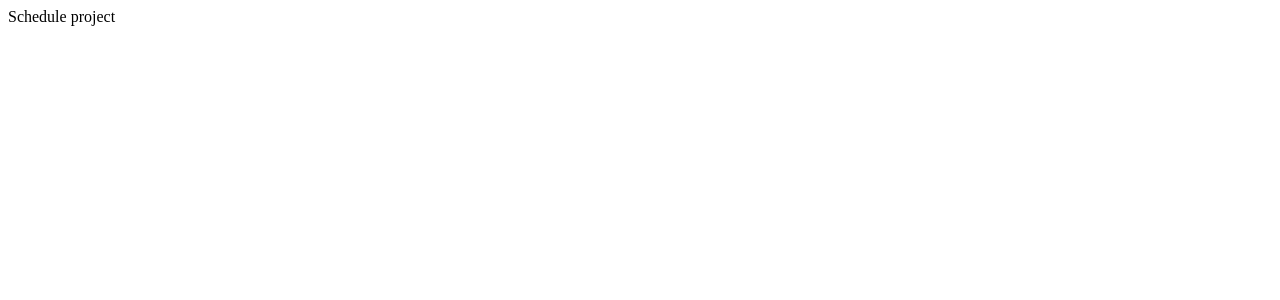
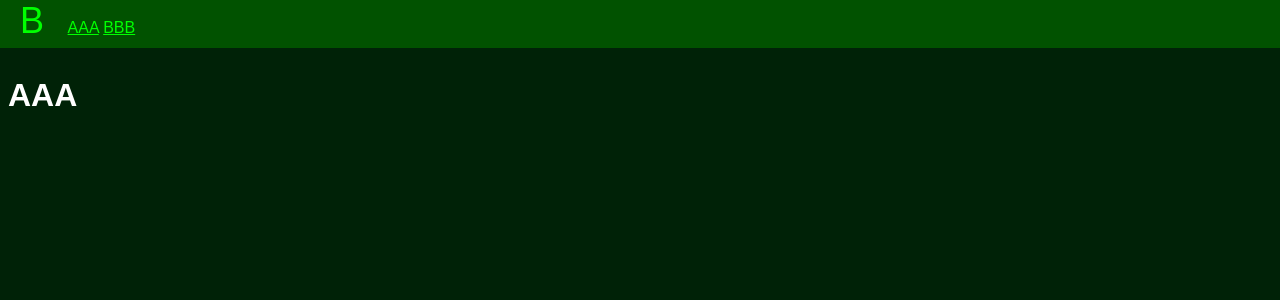
Before and after one commit to therokhman/schedule, a Django app: page / in a window 1280 px wide. Before the commit the part shown is almost empty. Shown: the top 300 px of the page. Run offline with Django 3.2, Linux system fonts and the light colour scheme.

Commit message:
fix htmls

```diff
--- a/src/core/templates/base.html
+++ b/src/core/templates/base.html
@@ -3,8 +3,51 @@
 <head>
     <meta charset="UTF-8">
     <title>Schedule :: {% block title %}XXX{% endblock %}</title>
+    <style>
+        body {
+            background-color: #002207;
+            font-family: Arial, Helvetica, sans-serif;
+            color: white;
+            padding-top: 48px;
+        }
+        a {
+            color: lime;
+        }
+        a:visited {
+            color: silver;
+        }
+        a:hover {
+            color: red;
+        }
+        header {
+            position: fixed;
+            top: 0;
+            left: 0;
+            width: 100%;
+            height: 48px;
+            background-color: #015200;
+        }
+        .logo {
+            font-size: 36px;
+            text-decoration: none;
+            margin-left: 10px;
+            margin-right: 10px;
+            color: lime;
+        }
+    </style>
 </head>
+
 <body>
-{% block body %}{% endblock %}
+    <header>
+            <a class="logo" href="/" aria-label="Bootstrap"><span class="logo">B</span></a>
+            <span class="menu-item"><a href="/">AAA</a></span>
+            <span class="menu-item"><a href="/">BBB</a></span>
+    </header>
+    <h1>{% block page_name %}{% endblock %}</h1>
+
+    <div>
+        {% block content %}{% endblock %}
+    </div>
 </body>
+
 </html>
--- a/src/home/templates/index.html
+++ b/src/home/templates/index.html
@@ -1,5 +1,9 @@
 {% extends "base.html" %}
 
-{%block title %}Main{% endblock %}
+{% block title %}AAAAAAAA{% endblock %}
 
-{% block body %}Schedule project{% endblock %}
+{% block page_name %}ААА{% endblock %}
+
+{% block content %}
+
+{% endblock %}
```
